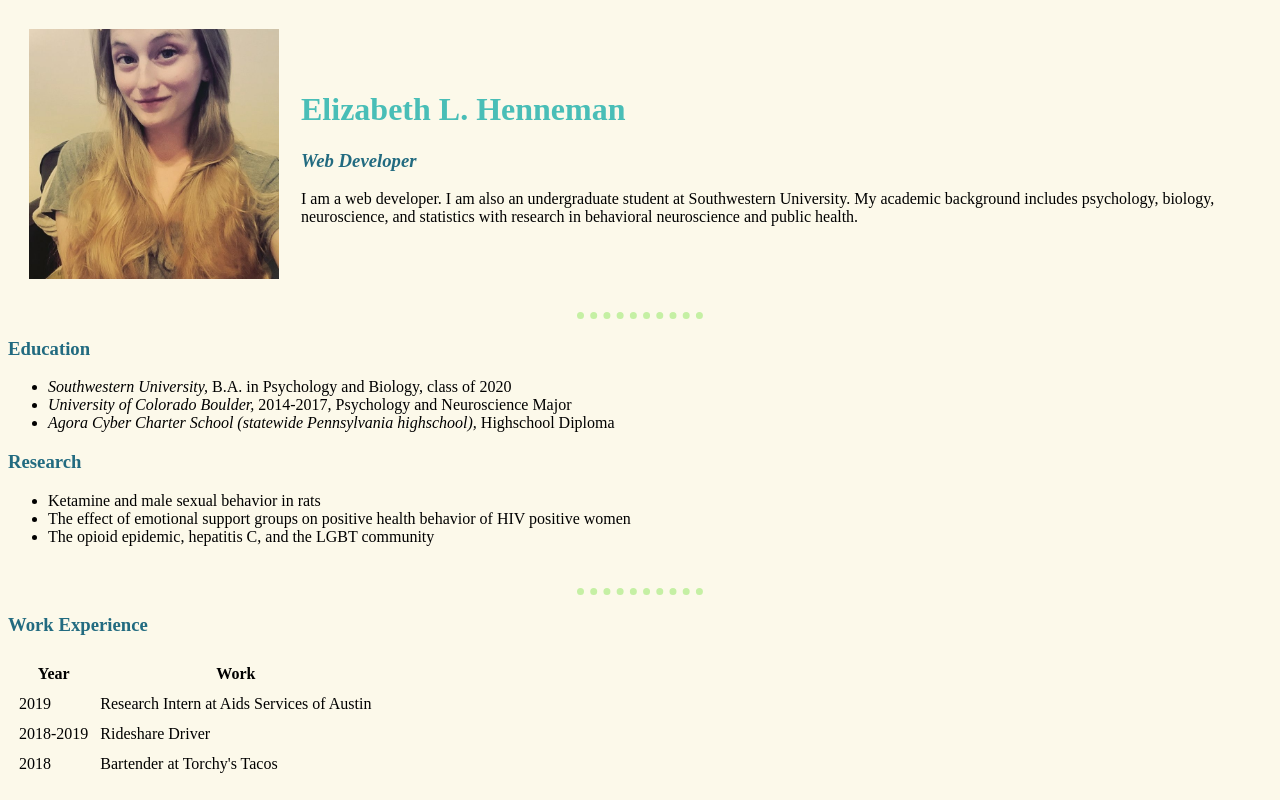
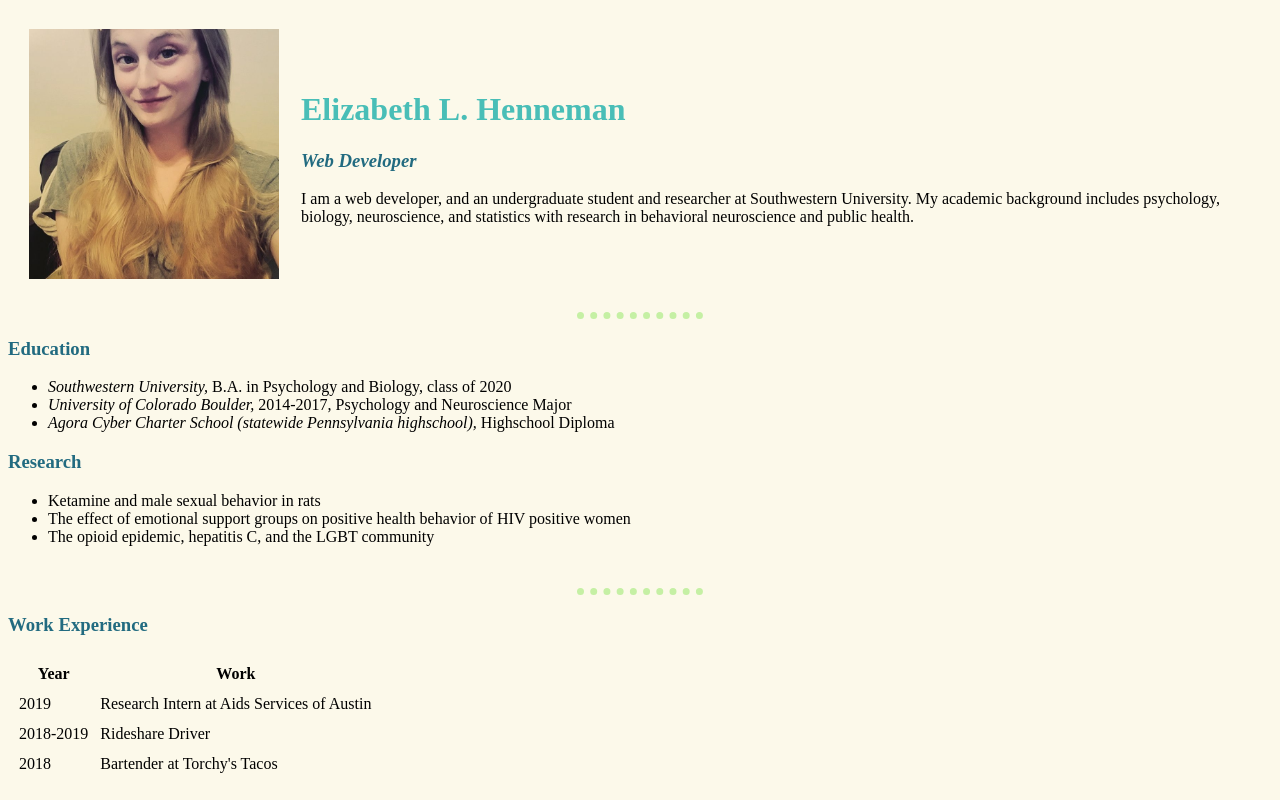
Before and after one commit to elizabethhenneman/cv, a plain HTML site: page index.html in a window 1280 px wide. Shown: the top 800 px of the page. Drawn offline with Linux system fonts and the light colour scheme.

Commit message:
Update index.html

```diff
--- a/index.html
+++ b/index.html
@@ -17,7 +17,7 @@
         <td>
           <h1>Elizabeth L. Henneman</h1>
           <h3><em>Web Developer</em></h3>
-          <p>I am a web developer. I am also an undergraduate student at Southwestern University.
+          <p>I am a web developer, and an undergraduate student and researcher at Southwestern University.
             My academic background includes psychology, biology, neuroscience, and statistics with research in behavioral neuroscience and public health.</p>
         </td>
       </tr>
```
